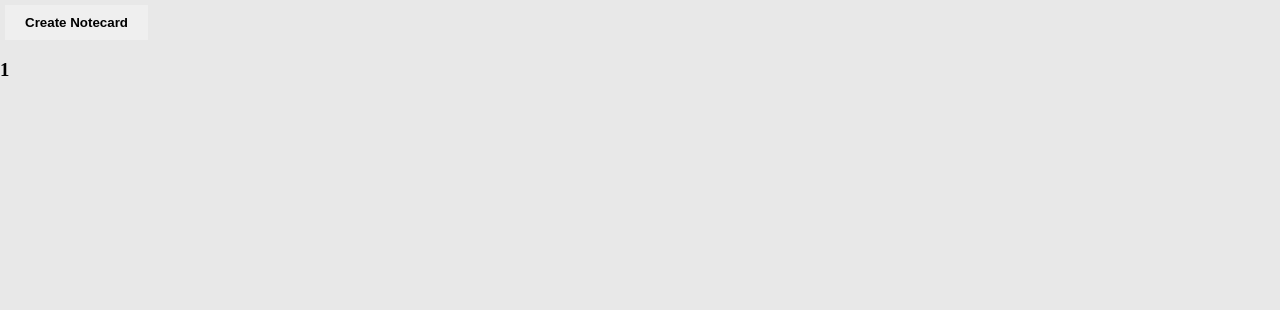
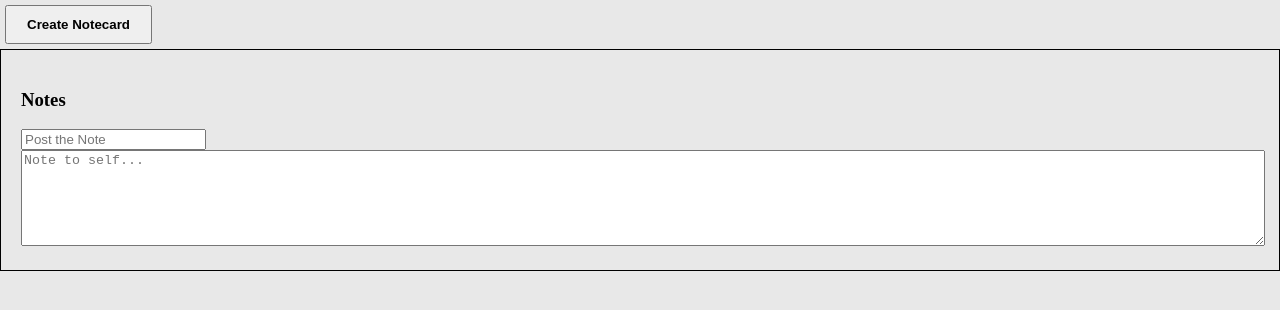
Before and after one commit to kishankarthi7/React-grid-notecard, a React (Create React App) app: page / in a window 1280 px wide. Both pictures are taken after a click on the button "Create Notecard". Shown: the top 310 px of the page. Built offline with nearby package versions, Linux system fonts and the light colour scheme.

Commit message:
on click adding notecards

```diff
--- a/src/components/NoteApp.js
+++ b/src/components/NoteApp.js
@@ -7,12 +7,18 @@ class NoteApp extends React.Component {
     super(props);
     this.state = {
       numberOfNotecards: 0,
+      notecardDataGridArray: [],
     };
   }
 
   addNoteCard = () => {
-    this.setState(state => {
-      return { numberOfNotecards: state.numberOfNotecards + 1 };
+    this.setState(prevState => {
+      return {
+        notecardDataGridArray: [
+          ...prevState.notecardDataGridArray,
+          { x: 0, y: 0, w: 0.9, h: 7.25, isResizable: true },
+        ],
+      };
     });
   };
 
@@ -20,7 +26,7 @@ class NoteApp extends React.Component {
     return (
       <div className="container">
         <CreateNotecardForm addNoteCard={this.addNoteCard} />
-        <NoteCardList numberOfNotecards={this.state.numberOfNotecards} />
+        <NoteCardList notecardDataGrids={this.state.notecardDataGridArray} />
       </div>
     );
   }
--- a/src/components/NoteCard.js
+++ b/src/components/NoteCard.js
@@ -5,7 +5,7 @@ class NoteCard extends React.Component {
 
   render() {
     return (
-      <div className="note-card">
+      <div className="note-card" data-grid={this.props.datagrid}>
         <div className="note-header">
           <h3>Notes</h3>
           <input
--- a/src/components/NoteCardList.js
+++ b/src/components/NoteCardList.js
@@ -1,9 +1,13 @@
 import React from 'react';
+import NoteCard from './NoteCard';
 
-class NoteCardList extends React.Component {
-  render() {
-    return <h3>{this.props.numberOfNotecards}</h3>;
-  }
+function NoteCardList(props) {
+  return (
+    <div>
+      {props.notecardDataGrids.map(datagrid => (
+        <NoteCard datagrid={datagrid} />
+      ))}
+    </div>
+  );
 }
-
 export default NoteCardList;
--- a/src/index.css
+++ b/src/index.css
@@ -54,7 +54,6 @@ body {
 }
 
 .create-button button {
-  border: none;
   padding: 10px 20px;
   font-weight: bold;
 }
```
